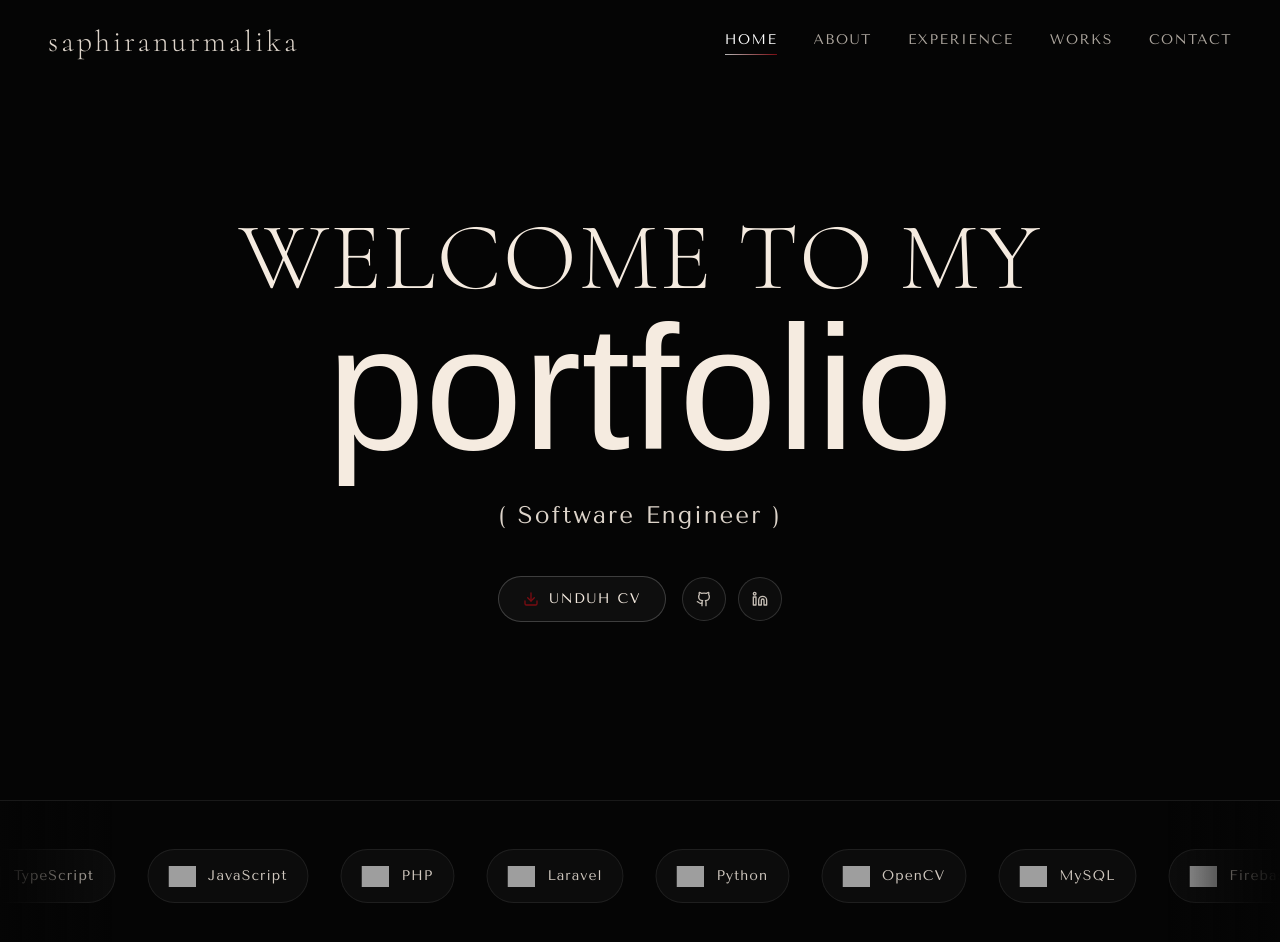
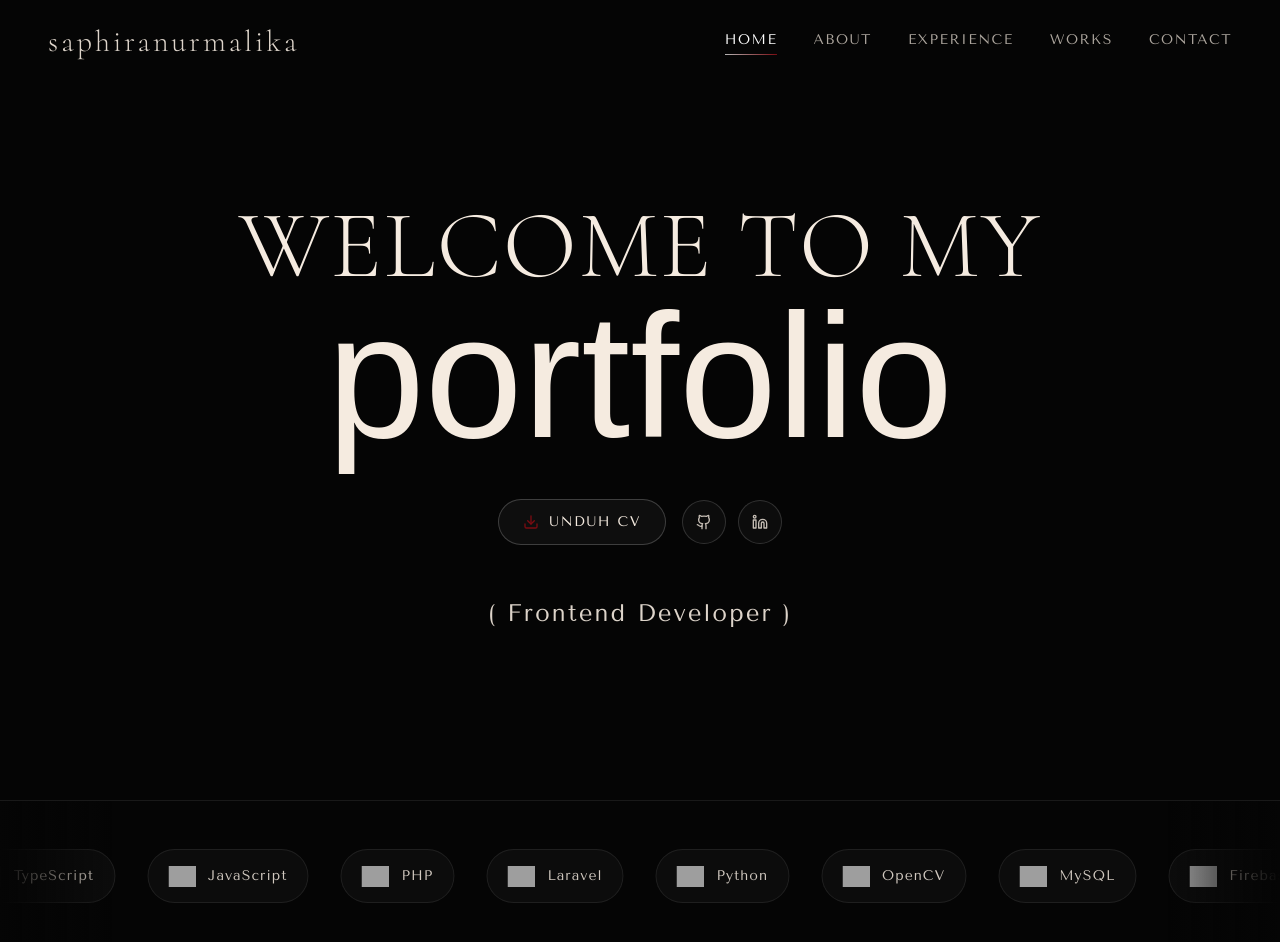
Before and after one commit to sphiranmlika/portfolio, a Next.js app: page / in a window 1280 px wide. Shown: the top 942 px of the page. Built offline with nearby package versions, Linux system fonts and the light colour scheme; grey boxes are pictures that could not be loaded; a web font is replaced by a local one.

Commit message:
chore: auto-sync 2026-11-23T17:45:58.898Z

```diff
--- a/app/globals.css
+++ b/app/globals.css
@@ -250,3 +250,23 @@
 .current-pulse-dot {
   animation: pulseDot 2.4s ease-in-out infinite;
 }
+
+/* Job Title Cycling Animation (matching judiemosinabre.dev) */
+@keyframes fadeInOut {
+  0% {
+    opacity: 0;
+    transform: translateY(6px);
+  }
+  20%, 80% {
+    opacity: 1;
+    transform: translateY(0);
+  }
+  100% {
+    opacity: 0;
+    transform: translateY(-6px);
+  }
+}
+
+.fade {
+  animation: fadeInOut 2s ease-in-out forwards;
+}
--- a/components/sections/Hero.tsx
+++ b/components/sections/Hero.tsx
@@ -1,12 +1,30 @@
 "use client";
 
-import React from "react";
+import React, { useState, useEffect } from "react";
 import { motion } from "motion/react";
 import { Download } from "lucide-react";
 import { GithubIcon, LinkedinIcon } from "@/components/shared/Icons";
 import { personalInfo } from "@/data/personal";
 
+const positions = [
+  "( Software Engineer )",
+  "( Mobile Developer )",
+  "( Full Stack Developer )",
+  "( Frontend Developer )",
+  "( AI Solutions Engineer )",
+];
+
 export function Hero() {
+  const [titleIndex, setTitleIndex] = useState(0);
+
+  useEffect(() => {
+    const timer = setInterval(() => {
+      setTitleIndex((prev) => (prev + 1) % positions.length);
+    }, 2000);
+
+    return () => clearInterval(timer);
+  }, []);
+
   return (
     <section
       id="home"
@@ -33,24 +51,12 @@ export function Hero() {
           </div>
         </motion.div>
 
-        {/* Professional Title Subheading */}
-        <motion.div
-          initial={{ opacity: 0, y: 15 }}
-          animate={{ opacity: 1, y: 0 }}
-          transition={{ duration: 0.8, delay: 0.25, ease: "easeOut" }}
-          className="pt-2"
-        >
-          <p className="normal-text text-lg sm:text-xl md:text-2xl text-[#f5ebe0]/90 tracking-[2px]">
-            ( {personalInfo.title} )
-          </p>
-        </motion.div>
-
         {/* Action Buttons: CV Download & Social Links */}
         <motion.div
           initial={{ opacity: 0, y: 15 }}
           animate={{ opacity: 1, y: 0 }}
-          transition={{ duration: 0.8, delay: 0.55, ease: "easeOut" }}
-          className="flex flex-wrap items-center justify-center gap-4 pt-6"
+          transition={{ duration: 0.8, delay: 0.35, ease: "easeOut" }}
+          className="flex flex-wrap items-center justify-center gap-4 pt-4 sm:pt-6"
         >
           {/* Download CV */}
           <a
@@ -85,6 +91,21 @@ export function Hero() {
             </a>
           </div>
         </motion.div>
+
+        {/* Rotating Job Titles positioned below buttons matching judiemosinabre.dev */}
+        <motion.div
+          initial={{ opacity: 0, y: 15 }}
+          animate={{ opacity: 1, y: 0 }}
+          transition={{ duration: 0.8, delay: 0.55, ease: "easeOut" }}
+          className="pt-6 sm:pt-8 min-h-[52px] flex items-center justify-center"
+        >
+          <span
+            key={titleIndex}
+            className="fade normal-text text-lg sm:text-xl md:text-2xl text-[#f5ebe0]/90 tracking-[2px] select-none inline-block"
+          >
+            {positions[titleIndex]}
+          </span>
+        </motion.div>
       </div>
     </section>
   );
```
